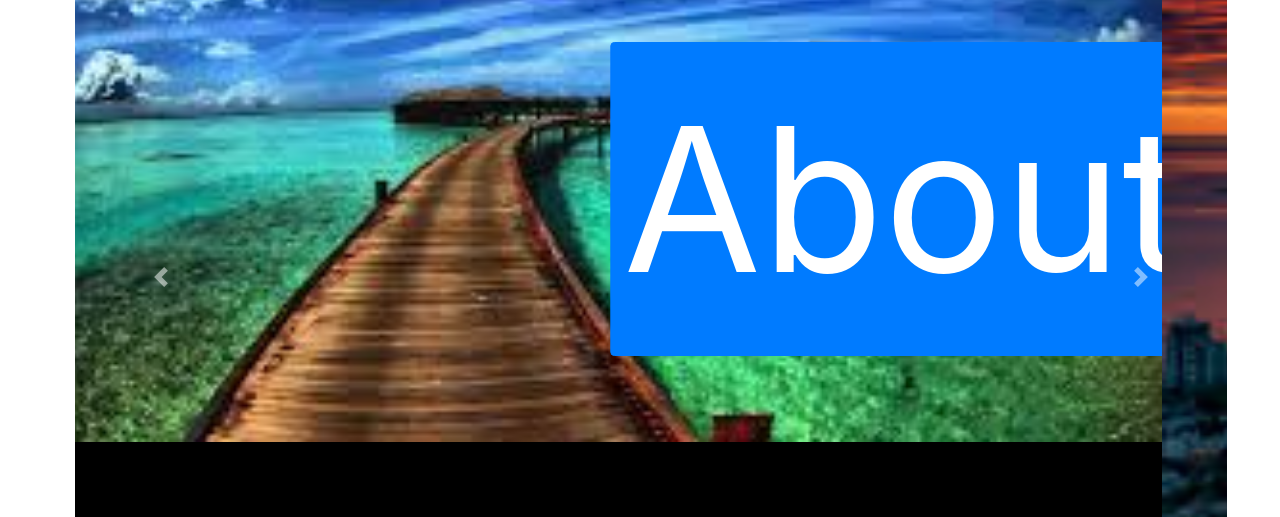
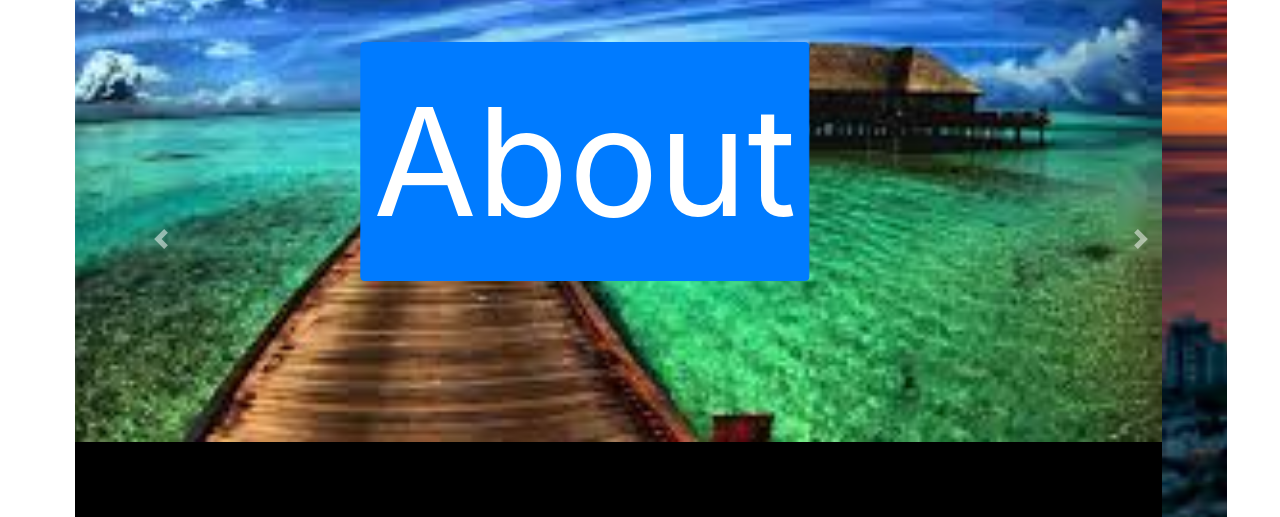
Before and after one commit to muskanraii/task1, a plain HTML site: page index.html in a window 1280 px wide. Shown: the part 283-800 px from the top of the page. Drawn offline with nearby package versions, Linux system fonts and the light colour scheme.

Commit message:
Update index.html

```diff
--- a/index.html
+++ b/index.html
@@ -63,7 +63,7 @@
                     <div class="carousel-item active">
                         <img class="img" src="images.jpg" alt="x">
                         <!--<button type="button" class="btn btn-danger" style="width:100px; height:50px;"><a href="#about">About</a></button>-->
-                        <a type="button" class="btn btn-primary" href="#about" target="_blank" style="position: relative; left: 600px; bottom: 400px; font-size:200px;">About</a>
+                        <a type="button" class="btn btn-primary" href="#about" target="_blank" style="position: relative; left: 350px; bottom: 400px; font-size:150px;">About</a>
                     </div>
                     <div class="carousel-item">
                         <img class="img" src="images1.jpg" alt="y">
```
